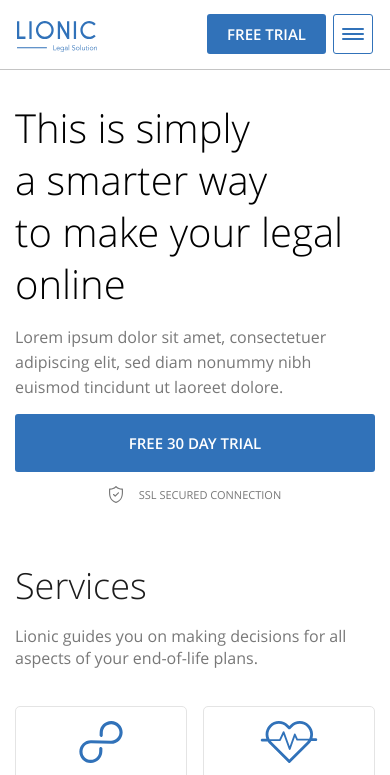
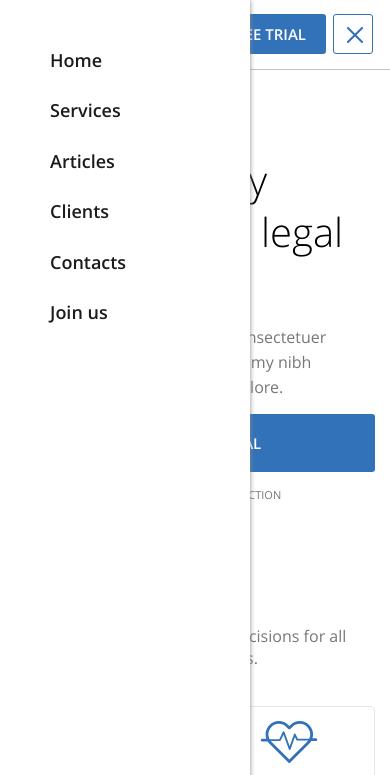
Before and after one commit to iDeveloper7/web_layout_Lionic, a plain HTML site: page index.html in a window 390 px wide. Both pictures are taken after a click on the button 353 px from the left and 34 px from the top of the page. Shown: the top 775 px of the page. Drawn offline with Linux system fonts and the light colour scheme; files whose address does not match are found by name.

Commit message:
add burger menu and articles button

```diff
--- a/css/media.css
+++ b/css/media.css
@@ -8,7 +8,67 @@
   /*header*/
 
   .header__nav {
-    display: none;
+    position: absolute;
+    top: 0;
+    left: 0;
+    padding: 50px;
+    width: 50%;
+    min-width: 250px;
+    height: 100vh;
+    z-index: 2;
+    box-shadow: 0 0 5px #888;
+    background-color: #fff;
+    overflow-y: auto;
+    visibility: hidden;
+    transform: translateX(-120%);
+    transition: visibility 0.3s ease-in-out,
+                transform 0.3s ease-in-out;
+  }
+
+  .header__nav .nav__list {
+    flex-direction: column;
+  }
+
+  .header__nav .nav__item:not(:last-child) {
+    margin-right: 0;
+    margin-bottom: 30px;
+  }
+
+  .nav__link {
+    font-size: 18px;
+  }
+
+  .header__nav_active {
+    visibility: visible;
+    transform: none;
+  }
+
+  .burger_active .burger__line:nth-child(2) {
+    opacity: 0;
+  }
+
+  .burger_active .burger__line:first-child {
+    left: 25%;
+    top: 50%;
+    transform: rotate(45deg);
+    transform-origin: center;
+    transition: transform 0.3s ease-in-out,
+                top 0.3s ease-in-out,
+                left 0.3s ease-in-out;
+  }
+
+  .burger_active .burger__line:last-child {
+    left: 25%;
+    top: 50%;
+    transform: rotate(-45deg);
+    transform-origin: center;
+    transition: transform 0.3s ease-in-out,
+    top 0.3s ease-in-out,
+    left 0.3s ease-in-out;
+  }
+
+  .stop-scroll {
+    overflow: hidden;
   }
 
   .header__btn {
@@ -135,6 +195,10 @@
 
   /*global*/
 
+  .body {
+    overflow-x: hidden;
+  }
+
   .section-offset {
     padding: 60px 0;
   }
@@ -238,12 +302,31 @@
     height: 191px;
   }
 
-  .articles__item:nth-child(-n+2) {
+  .articles__item:nth-child(n + 3) {
+    display: none;
+  }
+
+  .articles__item:nth-child(-n + 2) {
     margin-bottom: 0;
   }
 
   .articles__item:not(:last-child) {
     margin-bottom: 15px;
+  }
+
+  .articles__item.articles__item_visible {
+    display: block;
+  }
+
+  .articles__btn {
+    display: block;
+    margin: 0 auto;
+    padding: 20px;
+    text-align: center;
+  }
+
+  .articles__btn_hidden {
+    display: none;
   }
 
   .articles__link {
@@ -403,6 +486,10 @@
     margin: 0 30px 15px 0;
   }
 
+  .footer .nav__link {
+    font-size: 15px;
+  }
+
   .social {
     justify-content: flex-start;
   }
--- a/css/style.css
+++ b/css/style.css
@@ -428,6 +428,10 @@ body {
   max-width: 210px;
 }
 
+.articles__btn {
+  display: none;
+}
+
 /*clients*/
 
 .clients__title {
--- a/index.html
+++ b/index.html
@@ -248,6 +248,10 @@
             </article>
           </li>
         </ul>
+
+        <button class="articles__btn btn btn-reset">
+          Показать еще
+        </button>
       </div>
     </section>
 
@@ -499,5 +503,7 @@
       </div>
     </div>
   </footer>
+
+  <script src="index.js"></script>
 </body>
 </html>
--- /dev/null
+++ b/index.js
@@ -0,0 +1,38 @@
+// header
+
+let burger = document.querySelector('.burger');
+let menu = document.querySelector('.header__nav');
+let menuLinks = menu.querySelectorAll('.nav__link');
+
+burger.addEventListener('click', function () {
+  burger.classList.toggle('burger_active');
+
+  menu.classList.toggle('header__nav_active');
+
+  document.body.classList.toggle('stop-scroll');
+})
+
+menuLinks.forEach(function (el) {
+  el.addEventListener('click', function () {
+
+    burger.classList.remove('burger_active');
+
+    menu.classList.remove('header__nav_active');
+
+    document.body.classList.remove('stop-scroll');
+  })
+})
+
+// articles
+
+let articlesBtn = document.querySelector('.articles__btn');
+
+let articlesItem = document.querySelectorAll('.articles__item');
+
+articlesBtn.addEventListener('click', function () {
+  articlesItem.forEach(function (el) {
+    el.classList.add('articles__item_visible');
+  });
+
+  articlesBtn.classList.add('articles__btn_hidden');
+})
```
